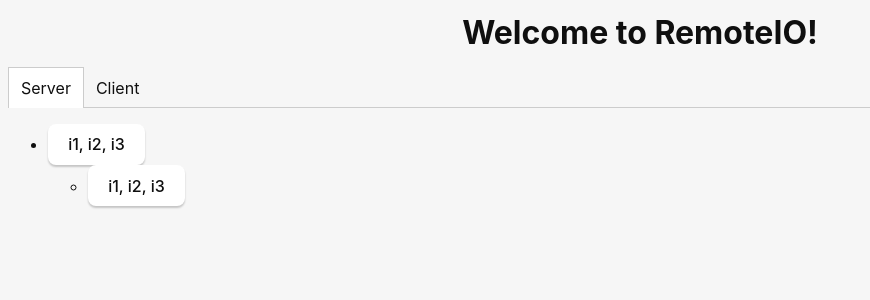
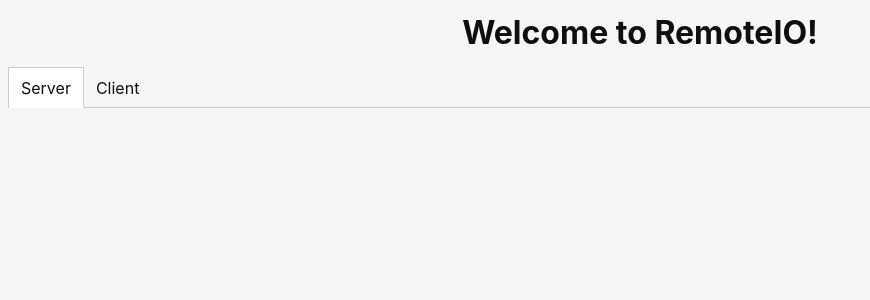
Before and after one commit to KamiAithein/RemoteIO, a React (Vite) app in the folder frontend/: page / in a window 1280 px wide. Shown: the top 300 px of the page, without its empty margins (0-870 px from the left). Built offline with nearby package versions, Linux system fonts and the light colour scheme.

Commit message:
remove default states to stop from showing up at first frame

```diff
--- a/frontend/src/App.jsx
+++ b/frontend/src/App.jsx
@@ -16,10 +16,10 @@
   // const [clientInputList , setClientInputList ] = useState({"default": ["default"]});
   // const [wsAddr, setWsAddr] = useState("");
 
-  const [serverConnections, setServerConnections] = useState(["i1, i2, i3"]);
-  const [serverDevices, setServerDevices] = useState(["i1, i2, i3"]);
-  const [clientConnections, setClientConnections] = useState(["i1, i2, i3"]);
-  const [clientDevices, setClientDevices] = useState(["i1, i2, i3"]);
+  const [serverConnections, setServerConnections] = useState([]);
+  const [serverDevices, setServerDevices] = useState([]);
+  const [clientConnections, setClientConnections] = useState([]);
+  const [clientDevices, setClientDevices] = useState([]);
 
   async function getServerConnections() {
     return await invoke("get_server_connections");
```
